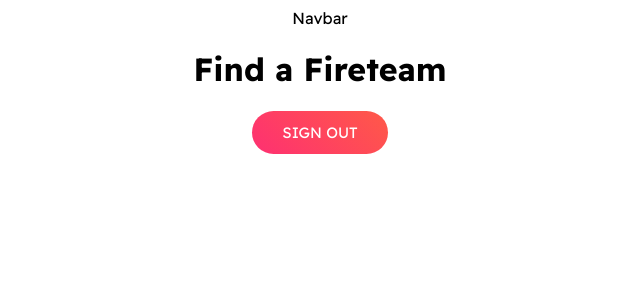
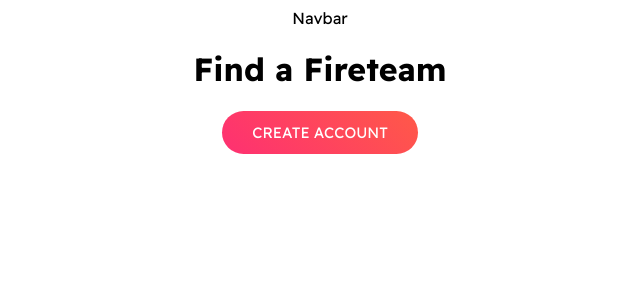
Before and after one commit to HectorDNuno/quicksave, a React (Create React App) app: page / in a window 1280 px wide. Shown: the top 300 px of the page, without its empty margins (320-960 px from the left). Built offline with nearby package versions, Linux system fonts and the light colour scheme.

Commit message:
changes temporary auth token to false

```diff
--- a/src/pages/Home.js
+++ b/src/pages/Home.js
@@ -1,7 +1,7 @@
 import React from "react";
 import Navbar from "../components/Navbar";
 
-const authToken = true;
+const authToken = false;
 
 const handleClick = () => {
   console.log("clicked");
@@ -10,7 +10,7 @@ const handleClick = () => {
 const Home = () => {
   return (
     <div className="home">
-      <Navbar />
+      <Navbar authToken={authToken} />
       <h1>Find a Fireteam</h1>
       <button className="primary-button" onClick={handleClick}>
         {authToken ? "Sign Out" : "Create Account"}
```
